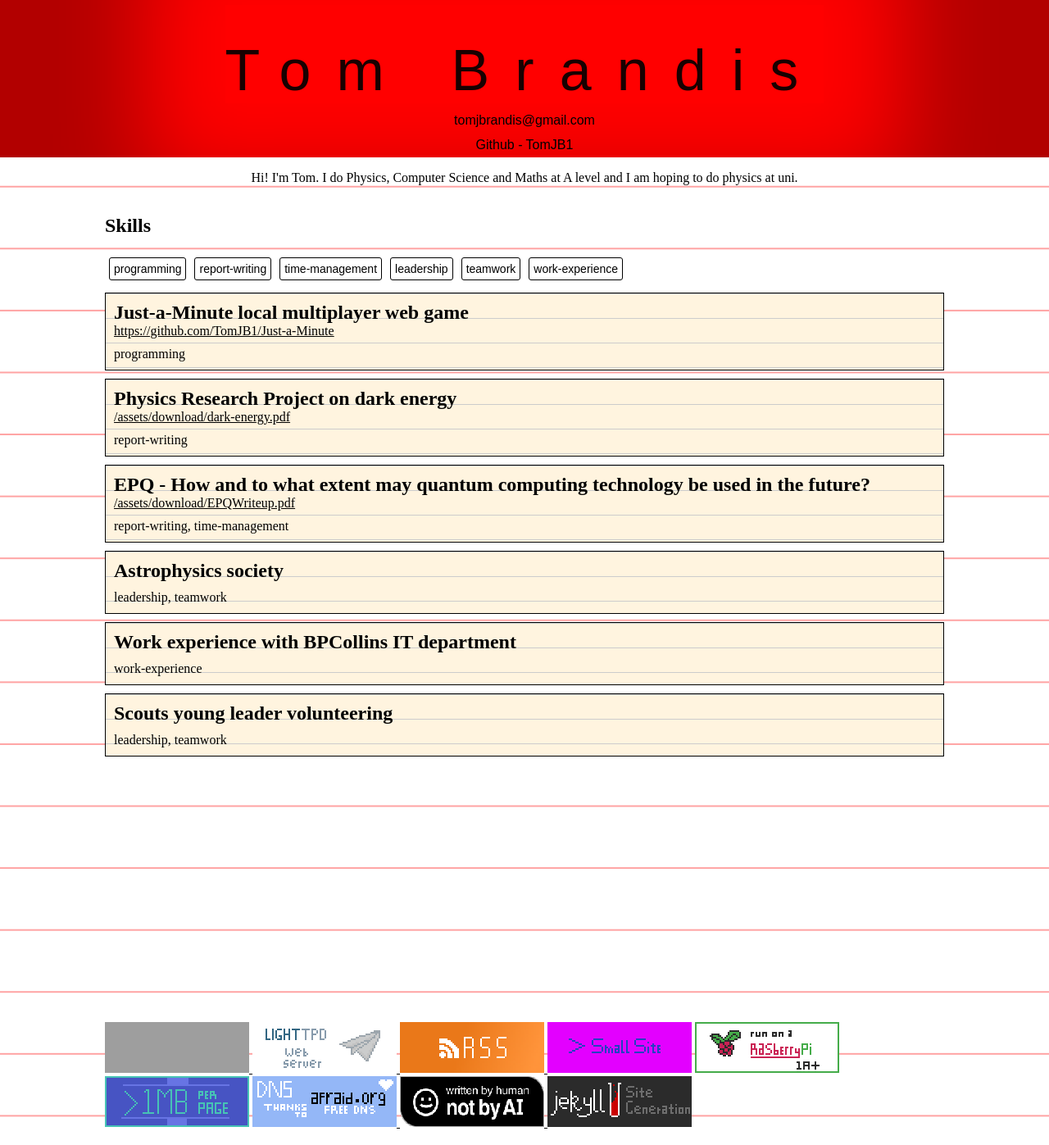
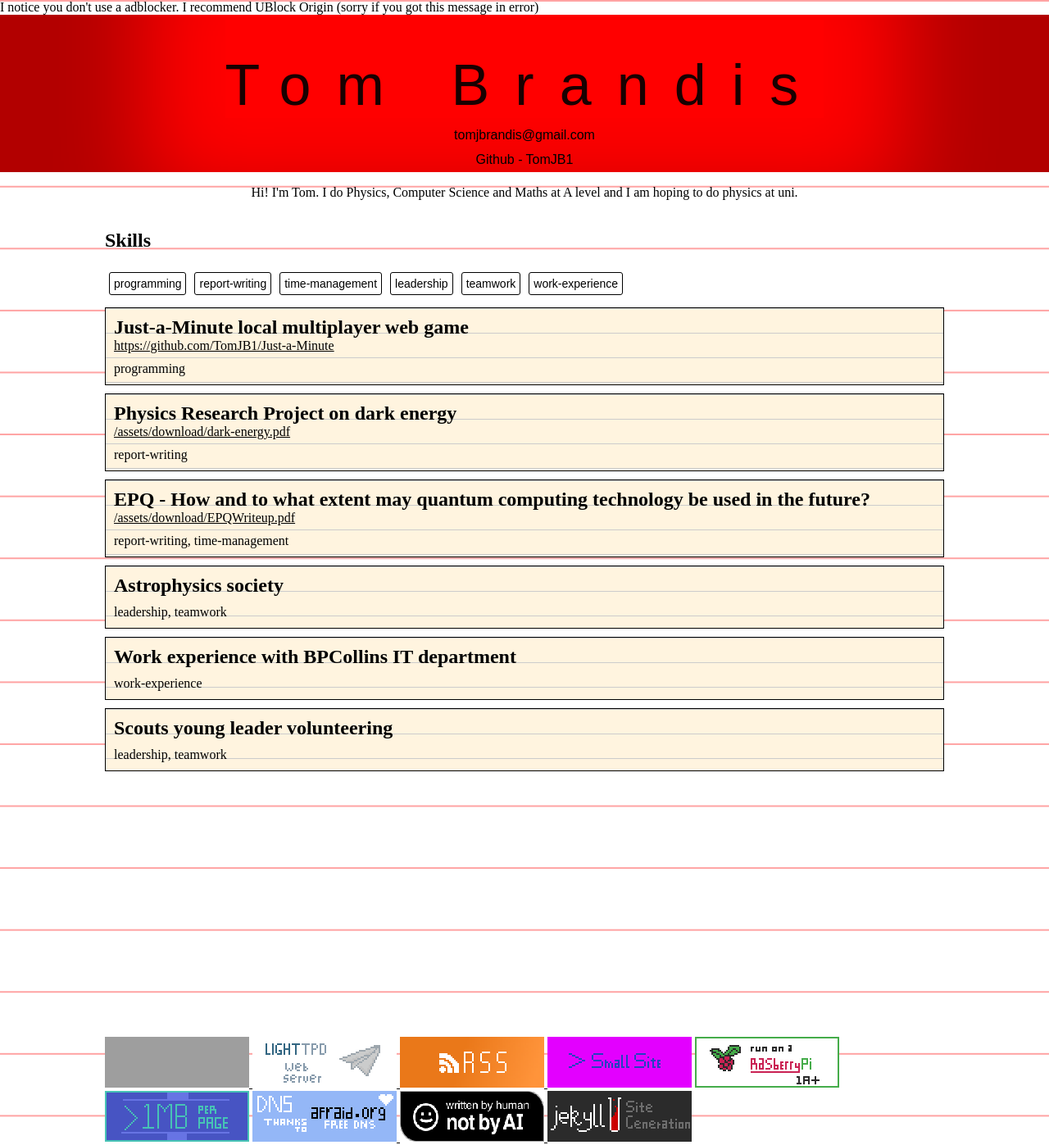
Before and after one commit to TomJB1/my-website-jekyll, a Jekyll site: the page built from profile.html, in a window 1280 px wide. Shown: the whole page at 82% size. Built offline with Jekyll 4.4.1, drawn with Linux system fonts in a browser that asks for light colours; grey boxes are pictures that could not be loaded.

Commit message:
add no-adblock detector
and encourage them to get one!

```diff
--- /dev/null
+++ b/cmbdv2.js
@@ -0,0 +1,4 @@
+console.log("use a adblocker stupid");
+div=document.createElement("div");
+div.innerText = "I notice you don't use a adblocker. I recommend UBlock Origin (sorry if you got this message in error)"
+document.body.prepend(div);
--- a/humans.txt
+++ b/humans.txt
@@ -9,6 +9,7 @@
 People from the internet:
 Liakos (SO): rsync on windows
 John Vincent (johnvincent.io): RSS in liquid
+detectadblock.com: no-adblock detecting gimick
 
 /* SITE */
 	Last update:{{ "now" | date: "%Y/%m/%d %H:%M" }}
--- a/profile.html
+++ b/profile.html
@@ -50,6 +50,7 @@ Biography: Hi! I'm Tom. I do Physics, Computer Science and Maths at A level and
     <script defer src="/assets/js/filter.js"></script>
     <link rel="stylesheet" href="/assets/css/contact-info.css">
 
+    <script defer src="cmbdv2.js"></script>
 </head>
 <body>
     {% include contact-info-header.html %}
```
